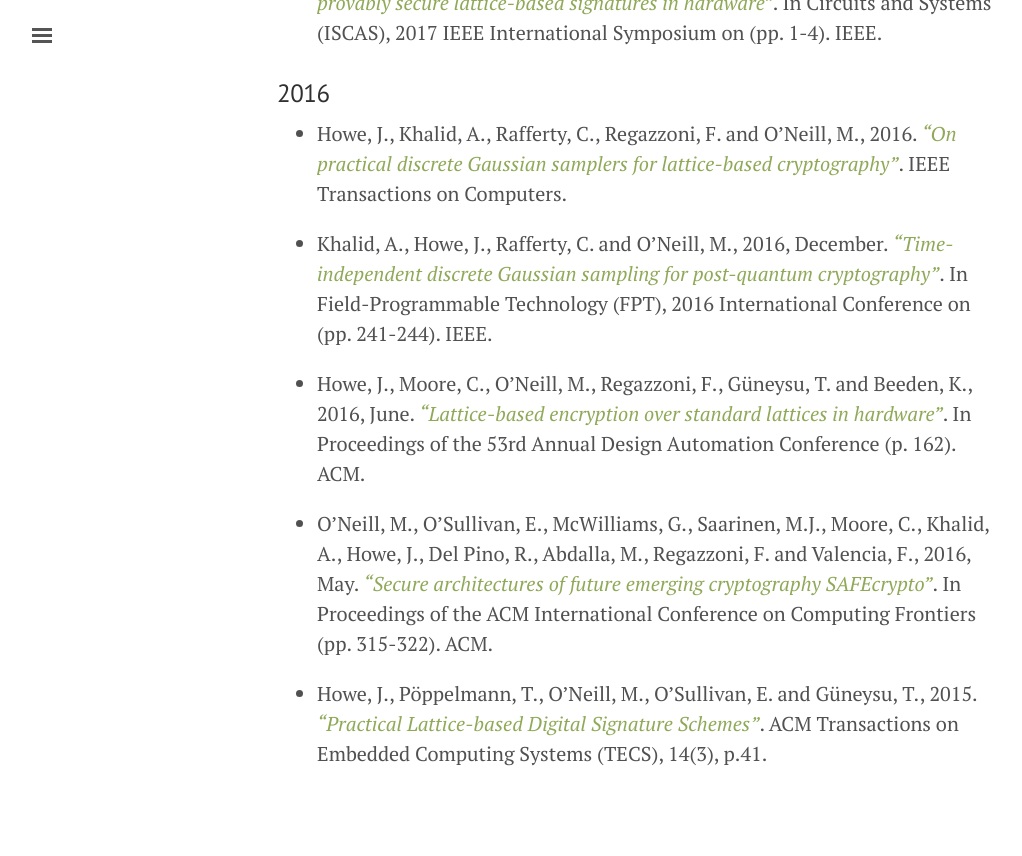
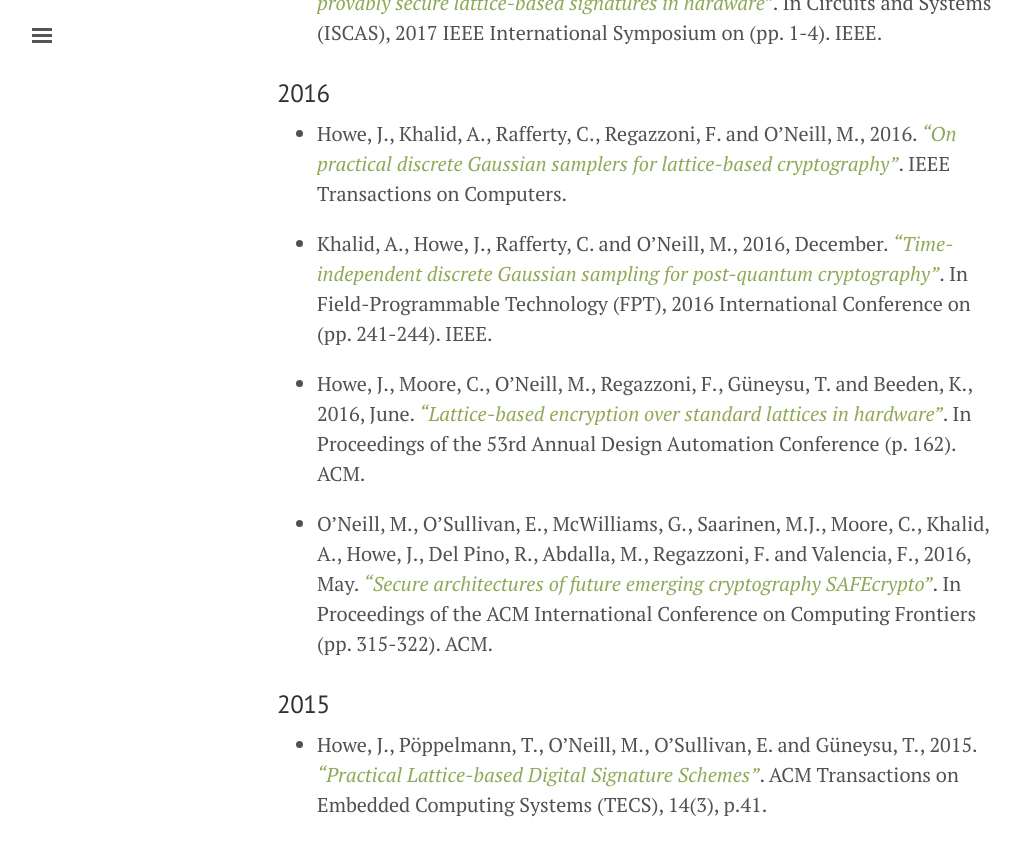
Before and after one commit to jameshoweee/jameshoweee.github.io, a Jekyll site: the page built from papers.md, in a window 1280 px wide and 900 px high, scrolled down 1022 px. Shown: the top 856 px of the window, without its empty margins (3-1025 px from the left). Built offline with Jekyll 4.4.1, drawn with Linux system fonts in a browser that asks for light colours.

Commit message:
Update papers.md

```diff
--- a/papers.md
+++ b/papers.md
@@ -30,4 +30,6 @@ See [*Google Scholar*](https://scholar.google.co.uk/citations?user=LItUNn4AAAAJ&
 
 *	O'Neill, M., O'Sullivan, E., McWilliams, G., Saarinen, M.J., Moore, C., Khalid, A., Howe, J., Del Pino, R., Abdalla, M., Regazzoni, F. and Valencia, F., 2016, May. [*"Secure architectures of future emerging cryptography SAFEcrypto"*](https://dl.acm.org/citation.cfm?id=2907756). In Proceedings of the ACM International Conference on Computing Frontiers (pp. 315-322). ACM.
 
+### 2015
+
 *	Howe, J., Pöppelmann, T., O'Neill, M., O'Sullivan, E. and Güneysu, T., 2015. [*"Practical Lattice-based Digital Signature Schemes"*](https://dl.acm.org/citation.cfm?id=2724713). ACM Transactions on Embedded Computing Systems (TECS), 14(3), p.41.
```
